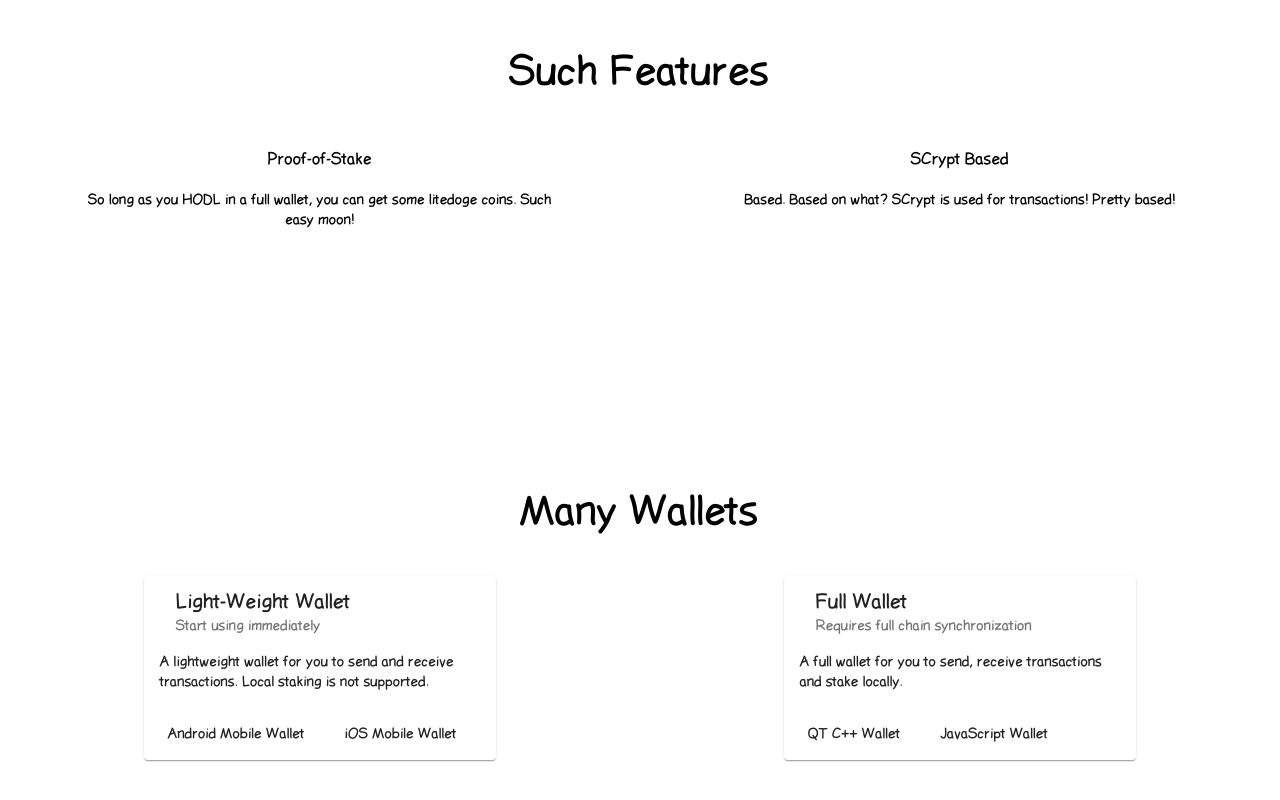
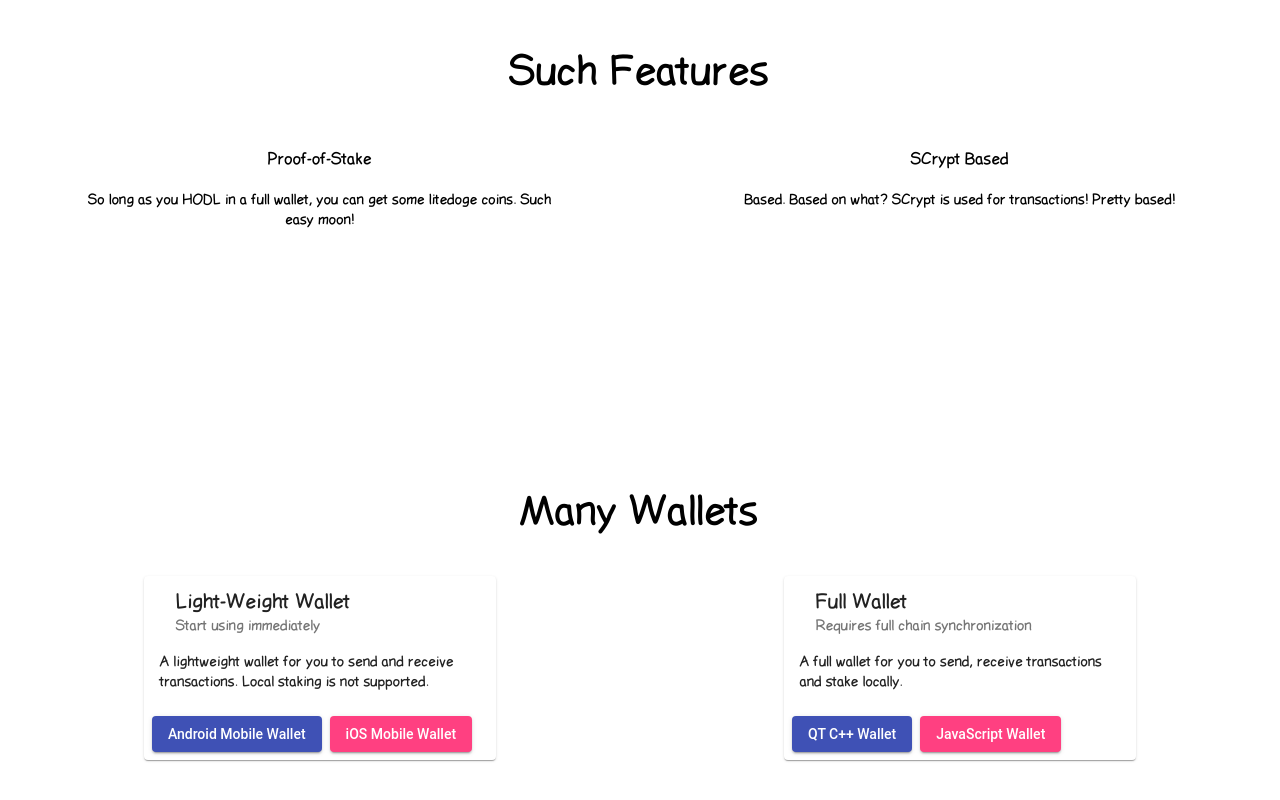
Before and after one commit to ldoge/website, an Angular app: page / in a window 1280 px wide. Shown: the part 816-1616 px from the top of the page. Built offline with nearby package versions, Linux system fonts and the light colour scheme.

Commit message:
Add color to icons

```diff
--- a/src/app/landing/index-page/index-page.component.html
+++ b/src/app/landing/index-page/index-page.component.html
@@ -44,9 +44,9 @@
           <p>A lightweight wallet for you to send and receive transactions. Local staking is not supported.</p>
         </mat-card-content>
         <mat-card-actions>
-          <a mat-button href="https://play.google.com/store/apps/details?id=org.litedogeofficial.app" target="_blank">Android
+          <a mat-raised-button href="https://play.google.com/store/apps/details?id=org.litedogeofficial.app" target="_blank" color="primary">Android
             Mobile Wallet</a>
-          <button mat-button>iOS Mobile Wallet</button>
+          <button mat-raised-button color="accent">iOS Mobile Wallet</button>
         </mat-card-actions>
       </mat-card>
     </div>
@@ -60,8 +60,8 @@
           <p>A full wallet for you to send, receive transactions and stake locally.</p>
         </mat-card-content>
         <mat-card-actions>
-          <a mat-button href="https://github.com/vashshawn/LDOGE">QT C++ Wallet</a>
-          <a mat-button href="https://github.com/ldoge/litedoge-js">JavaScript Wallet</a>
+          <a mat-raised-button href="https://github.com/vashshawn/LDOGE" color="primary">QT C++ Wallet</a>
+          <a mat-raised-button href="https://github.com/ldoge/litedoge-js" color="accent">JavaScript Wallet</a>
         </mat-card-actions>
       </mat-card>
     </div>
```
